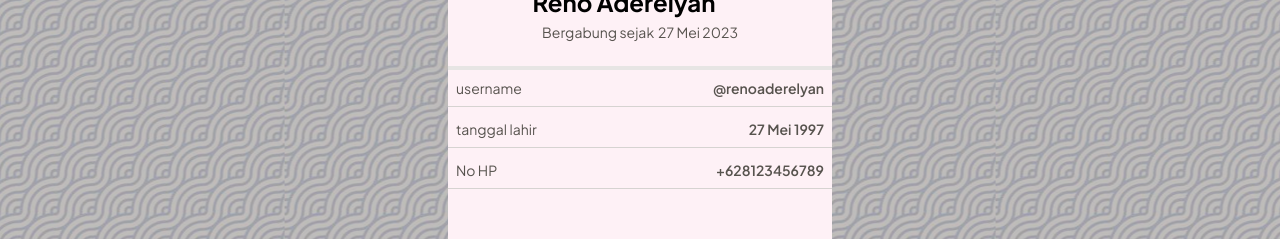
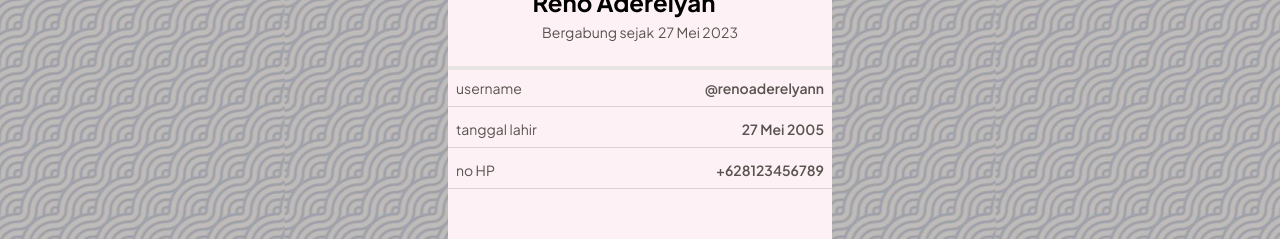
Before and after one commit to aplicalvin/bayiq-fe, a React (Vite) app: page /app/profile in a window 1280 px wide. Shown: the part 230-469 px from the top of the page. Built offline with nearby package versions, Linux system fonts and the light colour scheme; some icons are missing.

Commit message:
add beberapa page

```diff
--- a/src/App.jsx
+++ b/src/App.jsx
@@ -28,6 +28,9 @@ import AppLayout from "./layout/AppLayout.jsx";
 import AppHome from "./app/AppHome.jsx";
 import AppCommunity from "./app/AppCommunity.jsx";
 import AppProfile from "./app/AppProfile.jsx";
+import AppProfileEdit from "./app/Profile/AppProfileEdit.jsx";
+import AppNotif from "./app/AppNotif.jsx";
+import AppMessage from "./app/AppMessage.jsx";
 
 function App() {
     return (
@@ -65,8 +68,14 @@ function App() {
                 </Route>
                 <Route path="/app/" element={<AppLayout />}>
                     <Route path="/app/" element={<AppHome />} />
+                    <Route path="/app/notification" element={<AppNotif />} />
+                    <Route path="/app/message" element={<AppMessage />} />
                     <Route path="/app/community" element={<AppCommunity />} />
                     <Route path="/app/profile" element={<AppProfile />} />
+                    <Route
+                        path="/app/profile/edit"
+                        element={<AppProfileEdit />}
+                    />
                 </Route>
             </Routes>
         </Router>
--- a/src/app/AppCommunity.jsx
+++ b/src/app/AppCommunity.jsx
@@ -4,18 +4,13 @@
 // import { Notification } from "iconsax-react";
 
 import AppListCom from "./community/AppListCom";
+import AppHeader1 from "./components/AppHeader1";
 
 function AppCommunity() {
     return (
         <>
+            <AppHeader1 pageTitle={"Komunitas"} />
             <div className="grid gap-4 p-4">
-                <header className="flex gap-4 items-center">
-                    {/* <img src={Logo} className="w-24" alt="" /> */}
-                    <h1 className="text-stone-700 font-bold text-xl">
-                        Komunitas
-                    </h1>
-                </header>
-                <hr className="text-stone-600 border border-primary-200" />
                 {/* Cari Komunitas */}
                 <div className="grid gap-1">
                     {/* Search untuk komunitas */}
--- a/src/app/AppHome.jsx
+++ b/src/app/AppHome.jsx
@@ -11,7 +11,7 @@ function AppHome() {
             <div className="grid gap-4  p-4">
                 <header className="grid grid-flow-col justify-between items-center">
                     <img src={Logo} className="w-24" alt="" />
-                    <Link to={"/app/"}>
+                    <Link to={"/app/notification"}>
                         <Notification
                             size="32"
                             variant="Bulk"
--- /dev/null
+++ b/src/app/AppMessage.jsx
@@ -0,0 +1,14 @@
+import React from "react";
+import AppHeader1 from "./components/AppHeader1";
+
+function AppMessage() {
+    return (
+        <>
+            <div>
+                <AppHeader1 pageTitle={"Pesan"} />
+            </div>
+        </>
+    );
+}
+
+export default AppMessage;
--- /dev/null
+++ b/src/app/AppNotif.jsx
@@ -0,0 +1,13 @@
+// eslint-disable-next-line no-unused-vars
+import React from "react";
+import AppHeader1 from "./components/AppHeader1";
+
+function AppNotif() {
+    return (
+        <>
+            <AppHeader1 pageTitle={"Notifikasi"} />
+        </>
+    );
+}
+
+export default AppNotif;
--- a/src/app/AppProfile.jsx
+++ b/src/app/AppProfile.jsx
@@ -4,6 +4,7 @@ import { Link } from "react-router-dom";
 import { Edit2 } from "iconsax-react";
 import Pap from "./../assets/assets/image/image1.jpg";
 import Bg from "./../assets/assets/image/pattern-1.png";
+import AppProfileInfo from "./Profile/AppProfileInfo";
 
 function AppProfile() {
     return (
@@ -24,7 +25,7 @@ function AppProfile() {
                     <h1 className="text-2xl font-bold text-center">
                         Reno Aderelyan
                     </h1>
-                    <Link>
+                    <Link to={"/app/profile/edit/"}>
                         <Edit2
                             size="24"
                             className="text-stone-400"
@@ -39,20 +40,7 @@ function AppProfile() {
                 </div>
             </div>
             <hr className="border-2 border-stone-200" />
-            <div className="grid gap-1">
-                <div className="flex justify-between text-stone-600 text-sm border-b border-stone-300 px-2 py-2">
-                    <p className=" grid-cols-1">username </p>
-                    <p className=" font-semibold">@renoaderelyan</p>
-                </div>
-                <div className="flex justify-between text-stone-600 text-sm border-b border-stone-300 px-2 py-2">
-                    <p className=" grid-cols-1">tanggal lahir</p>
-                    <p className=" font-semibold">27 Mei 1997</p>
-                </div>
-                <div className="flex justify-between text-stone-600 text-sm border-b border-stone-300 px-2 py-2">
-                    <p className="">No HP</p>
-                    <p className="font-semibold">+628123456789</p>
-                </div>
-            </div>
+            <AppProfileInfo />
             {/* END Text dibawah Foto */}
         </>
     );
--- /dev/null
+++ b/src/app/Profile/AppProfileEdit.jsx
@@ -0,0 +1,14 @@
+// eslint-disable-next-line no-unused-vars
+import React from "react";
+import AppHeader1 from "../components/AppHeader1";
+
+function AppProfileEdit() {
+    return (
+        <>
+            <AppHeader1 pageTitle={"Edit Profil"} />
+            <div></div>
+        </>
+    );
+}
+
+export default AppProfileEdit;
--- /dev/null
+++ b/src/app/Profile/AppProfileInfo.jsx
@@ -0,0 +1,50 @@
+// eslint-disable-next-line no-unused-vars
+import React from "react";
+
+const infoInProfile = [
+    {
+        infokey: 1,
+        infoProperty: "username",
+        infoValue: "@renoaderelyann",
+    },
+    {
+        infokey: 2,
+        infoProperty: "tanggal lahir",
+        infoValue: "27 Mei 2005",
+    },
+    {
+        infokey: 3,
+        infoProperty: "no HP",
+        infoValue: "+628123456789",
+    },
+];
+
+// eslint-disable-next-line react/prop-types
+function ListProfileInfo({ property, value }) {
+    return (
+        <>
+            <div className="flex justify-between text-stone-600 text-sm border-b border-stone-300 px-2 py-2">
+                <p className=" grid-cols-1">{property} </p>
+                <p className=" font-semibold">{value}</p>
+            </div>
+        </>
+    );
+}
+
+function AppProfileInfo() {
+    return (
+        <>
+            <div className="grid gap-1">
+                {infoInProfile.map((ingpo) => (
+                    <ListProfileInfo
+                        key={ingpo.key}
+                        property={ingpo.infoProperty}
+                        value={ingpo.infoValue}
+                    />
+                ))}
+            </div>
+        </>
+    );
+}
+
+export default AppProfileInfo;
--- a/src/app/components/AppFooter.jsx
+++ b/src/app/components/AppFooter.jsx
@@ -30,7 +30,7 @@ function AppFooter() {
                     <p className="text-xs ">Komunitas</p>
                 </Link>
                 <Link
-                    to={"/app/"}
+                    to={"/app/message"}
                     className="grid gap-1 self-center w-16 text-center text-stone-700 hover:text-stone-900"
                 >
                     <Message
--- /dev/null
+++ b/src/app/components/AppHeader1.jsx
@@ -0,0 +1,32 @@
+// eslint-disable-next-line no-unused-vars
+import React from "react";
+import { useNavigate } from "react-router-dom";
+import { ArrowLeft } from "iconsax-react";
+
+function BackButton() {
+    const navigate = useNavigate();
+
+    return (
+        <>
+            <button onClick={() => navigate(-1)} className="px-4 py-2 ">
+                <ArrowLeft size="24" className="text-neutral-400" />
+            </button>
+        </>
+    );
+}
+
+// eslint-disable-next-line react/prop-types
+function AppHeader1({ pageTitle }) {
+    return (
+        <>
+            <header className="flex items-center border-b py-2 border-b-stone-300">
+                <BackButton />
+                {/* Tombol kembali */}
+                <h1>{pageTitle}</h1>
+            </header>
+            <div></div>
+        </>
+    );
+}
+
+export default AppHeader1;
```
